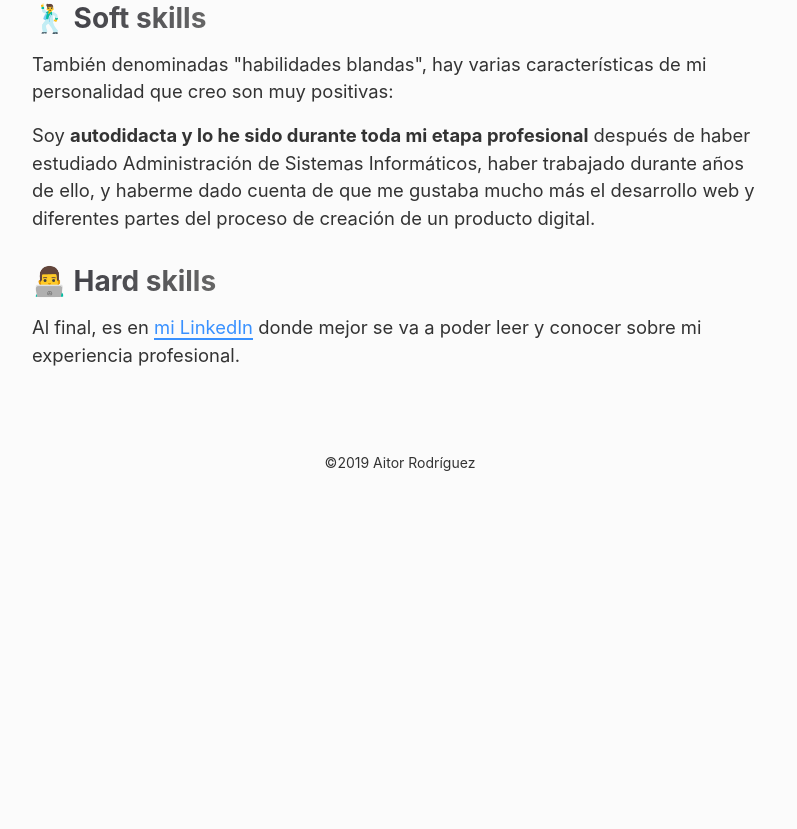
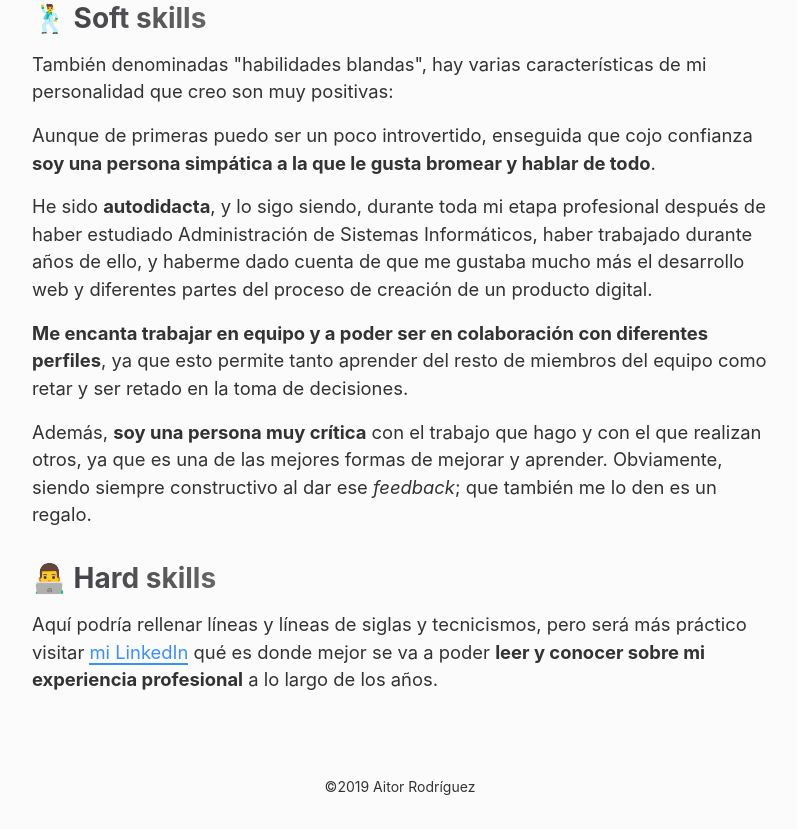
Before and after one commit to AitorRodriguez990/devairoma, a Next.js app: page /sobre-mi in a window 1280 px wide. Shown: the part 1960-2789 px from the top of the page, without its empty margins (240-1037 px from the left). Before the commit the page ends 2465 px from the top, so only its background shows below. Built offline with nearby package versions, Linux system fonts and the light colour scheme.

Commit message:
completed

```diff
--- a/pages/sobre-mi/index.js
+++ b/pages/sobre-mi/index.js
@@ -43,15 +43,12 @@ const About = () => (
       <p>
         <strong>Leer es algo que hago prácticamente cada día</strong> si el sueño no me atrapa antes, ya que lo hago al acostarme; es el momento tranquilo del día y me ayuda a relajarme.
       </p>
-
       <p>
         <em>&quot;¿Mi género favorito?&quot;</em> Cómo también me pasa con la música, no me cierro a un único tipo, aunque en el caso de los libros sí suelo priorizar la ciencia ficción, el suspense y los <em>thrillers</em>. Recientemente también he leído algo de psicología, historia y ensayos.
       </p>
-
       <p>
         También dedico algunas noches a ver alguna <strong>serie en pareja cuando la tranquilidad se adeuña de la casa</strong>, que suele coincidir cuando el pequeño de la casa se va a dormir (¡qué raro!).
       </p>
-
       <p>
         Las películas en solitario se reservan para raras ocasiones, y prácticamente nunca son <em>blockbusters</em>. Las <strong>películas que sí son especiales</strong> son las de rejalarse en familia en el sofá los sábados por la tarde.
       </p>
@@ -60,11 +57,9 @@ const About = () => (
       <p>
         Aunque <strong>lo hago mucho menos de lo que me querría</strong>, viajar es algo que me gusta mucho (<em>¡¿y a quien no?!</em>) y una de las aficiones que comparto con mi pareja.
       </p>
-
       <p>
         El ahorro para una boda y la posterior compra de una vivienda, un embarazo y un niño pequeño son algunas de las cosas que te impiden viajar todo lo que querrías. <em>Pero quien algo quiere algo le cuesta, ¿no?</em> <strong>A veces hay que sacrificarse en pos de cosas mejores</strong>.
       </p>
-
       <p>
         Marrakech me sorprendió para bien, ya que fui de imprevisto y sin grandes expectativas y acabó siendo un viaje muy divertido y enriquecedor; por el contrario, Bali, que aunque me gustó creo que va a envejecer muy mal debido a su suciedad y tráfico.
       </p>
@@ -73,18 +68,22 @@ const About = () => (
       <p>
         También denominadas &quot;habilidades blandas&quot;, hay varias características de mi personalidad que creo son muy positivas:
       </p>
-
       <p>
-        Soy <strong>autodidacta y lo he sido durante toda mi etapa profesional</strong> después de haber estudiado Administración de Sistemas Informáticos, haber trabajado durante años de ello, y haberme dado cuenta de que me gustaba mucho más el desarrollo web y diferentes partes del proceso de creación de un producto digital.
+        Aunque de primeras puedo ser un poco introvertido, enseguida que cojo confianza <strong>soy una persona simpática a la que le gusta bromear y hablar de todo</strong>.
       </p>
-
       <p>
-
+        He sido <strong>autodidacta</strong>, y lo sigo siendo, durante toda mi etapa profesional después de haber estudiado Administración de Sistemas Informáticos, haber trabajado durante años de ello, y haberme dado cuenta de que me gustaba mucho más el desarrollo web y diferentes partes del proceso de creación de un producto digital.
+      </p>
+      <p>
+        <strong>Me encanta trabajar en equipo y a poder ser en colaboración con diferentes perfiles</strong>, ya que esto permite tanto aprender del resto de miembros del equipo como retar y ser retado en la toma de decisiones.
+      </p>
+      <p>
+        Además, <strong>soy una persona muy crítica</strong> con el trabajo que hago y con el que realizan otros, ya que es una de las mejores formas de mejorar y aprender. Obviamente, siendo siempre constructivo al dar ese <em>feedback</em>; que también me lo den es un regalo.
       </p>
 
       <h2 className="subtitle">👨‍💻 <span>Hard skills</span></h2>
       <p>
-        Al final, es en <a href="https://www.linkedin.com/in/aitorrodriguezfrontend/" target="_blank" rel="noreferrer">mi LinkedIn</a> donde mejor se va a poder leer y conocer sobre mi experiencia profesional.
+        Aquí podría rellenar líneas y líneas de siglas y tecnicismos, pero será más práctico visitar <a href="https://www.linkedin.com/in/aitorrodriguezfrontend/" target="_blank" rel="noreferrer">mi LinkedIn</a> qué es donde mejor se va a poder <strong>leer y conocer sobre mi experiencia profesional</strong> a lo largo de los años.
       </p>
     </div>
   </>
```
